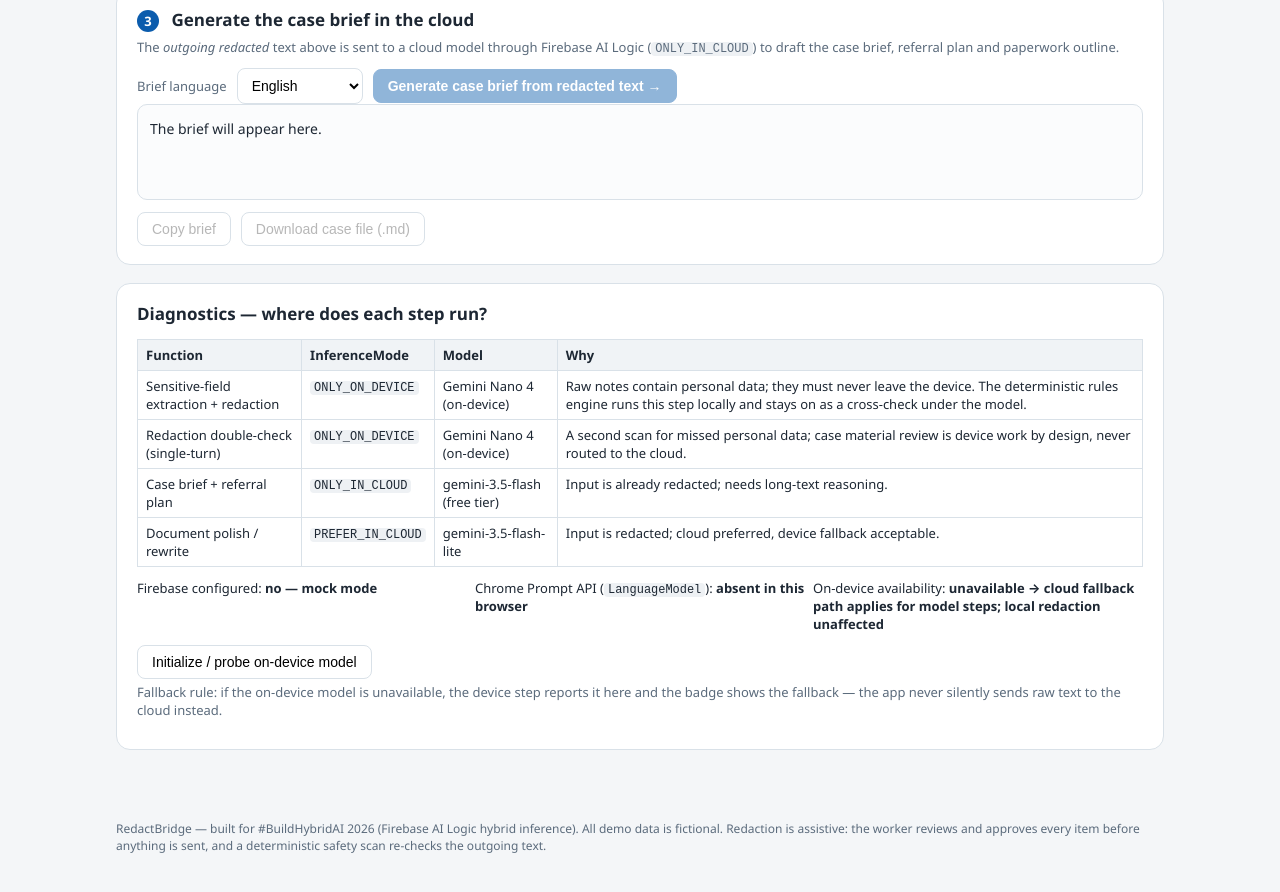
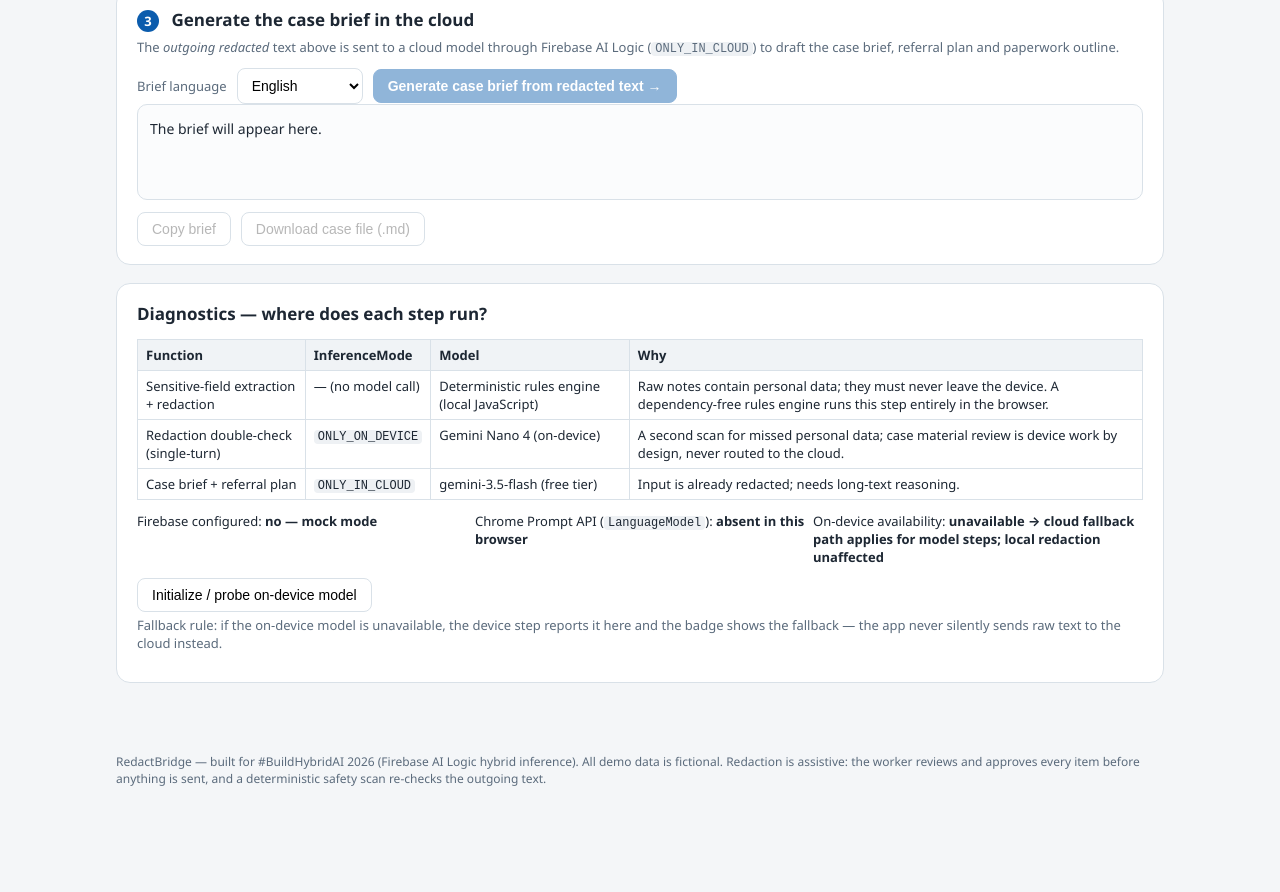
Before and after one commit to blvesky/redactbridge, a plain HTML site: page index.html in a window 1280 px wide. Shown: the part 1221-2113 px from the top of the page. After the commit the page ends 2048 px from the top, so only its background shows below. Drawn offline with Linux system fonts and the light colour scheme.

Commit message:
Align copy with implementation: rules engine performs redaction, Nano 4 is the optional double-check; drop unimplemented polish row

```diff
--- a/app.js
+++ b/app.js
@@ -157,7 +157,7 @@
     state.result = result;
     renderReview();
     setBadge("local", "LOCAL · on-device step",
-      "Redaction ran in this browser (rules engine). In the full build this step is Gemini Nano 4 via AI Logic ONLY_ON_DEVICE.");
+      "Redaction ran in this browser (rules engine). An optional Gemini Nano 4 double-check via AI Logic (ONLY_ON_DEVICE) is available in the review step.");
     return result;
   }
 
--- a/index.html
+++ b/index.html
@@ -98,10 +98,9 @@
     <table class="map-table">
       <thead><tr><th>Function</th><th>InferenceMode</th><th>Model</th><th>Why</th></tr></thead>
       <tbody>
-        <tr><td>Sensitive-field extraction + redaction</td><td><code>ONLY_ON_DEVICE</code></td><td>Gemini Nano 4 (on-device)</td><td>Raw notes contain personal data; they must never leave the device. The deterministic rules engine runs this step locally and stays on as a cross-check under the model.</td></tr>
+        <tr><td>Sensitive-field extraction + redaction</td><td>— (no model call)</td><td>Deterministic rules engine (local JavaScript)</td><td>Raw notes contain personal data; they must never leave the device. A dependency-free rules engine runs this step entirely in the browser.</td></tr>
         <tr><td>Redaction double-check (single-turn)</td><td><code>ONLY_ON_DEVICE</code></td><td>Gemini Nano 4 (on-device)</td><td>A second scan for missed personal data; case material review is device work by design, never routed to the cloud.</td></tr>
         <tr><td>Case brief + referral plan</td><td><code>ONLY_IN_CLOUD</code></td><td>gemini-3.5-flash (free tier)</td><td>Input is already redacted; needs long-text reasoning.</td></tr>
-        <tr><td>Document polish / rewrite</td><td><code>PREFER_IN_CLOUD</code></td><td>gemini-3.5-flash-lite</td><td>Input is redacted; cloud preferred, device fallback acceptable.</td></tr>
       </tbody>
     </table>
     <div class="diag-grid">
```
Also changed, not shown: 1 other file.
